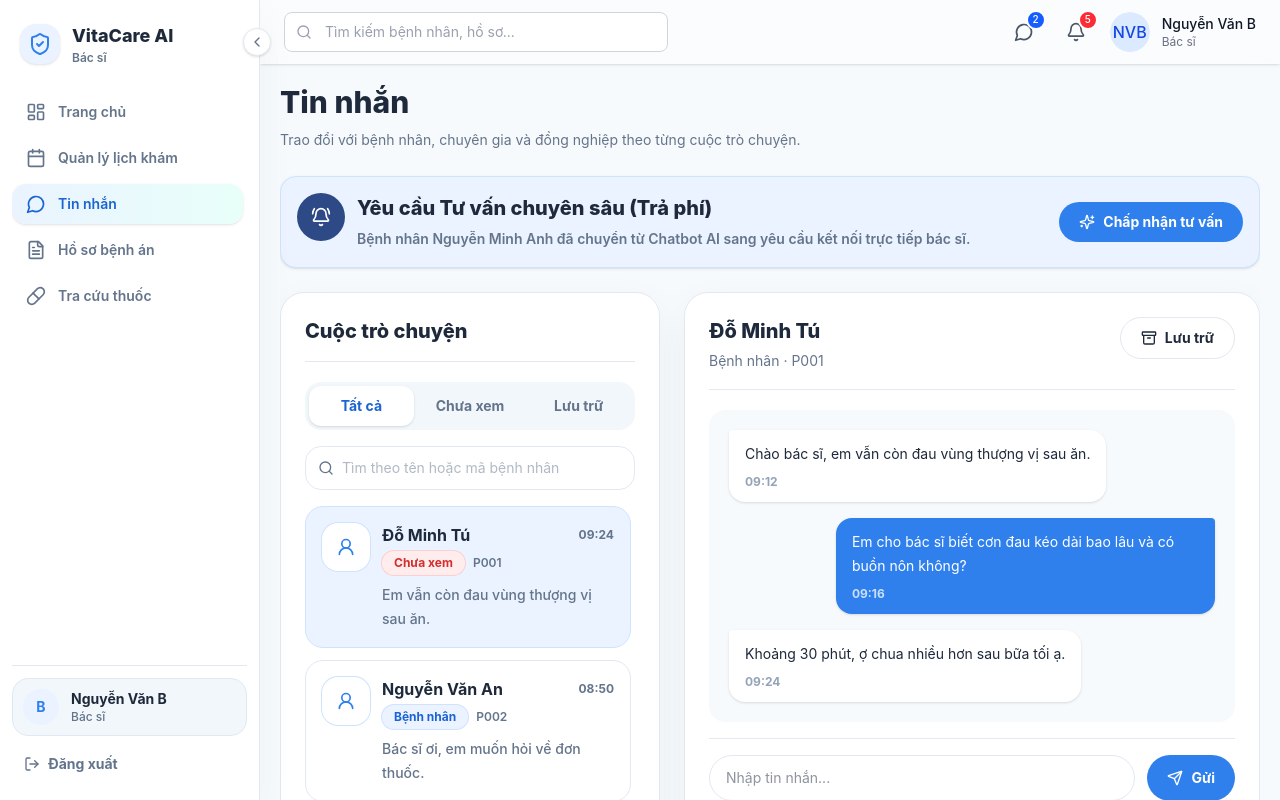
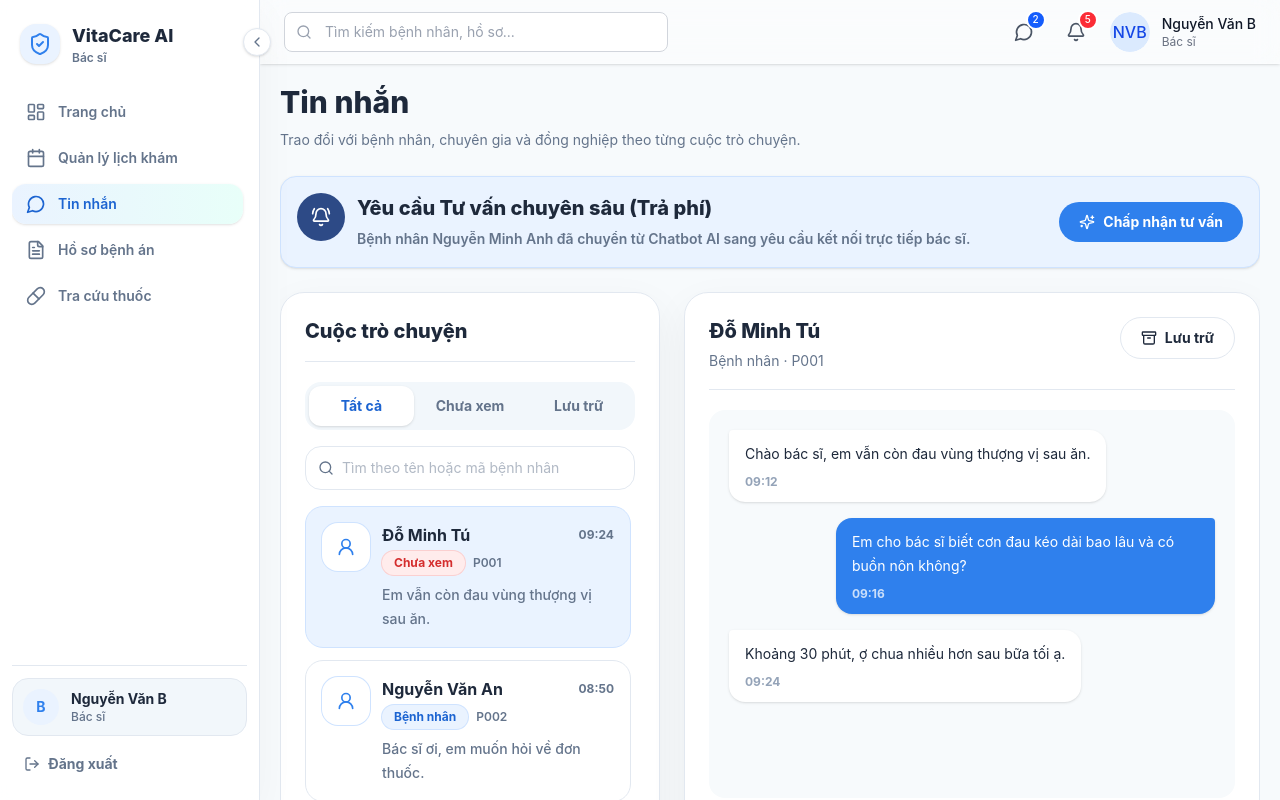
Before and after one commit to vnvha26/vita-care-ui, a React (Vite) app: page /doctor/chat in a window 1280 px wide. Built offline with nearby package versions, Linux system fonts and the light colour scheme.

Commit message:
Inbox: Resolve layout conflicts to keep flexbox active on mobile, securing input at card bottom

```diff
--- a/src/app/pages/doctor/chat.tsx
+++ b/src/app/pages/doctor/chat.tsx
@@ -188,7 +188,7 @@ export default function DoctorChat() {
       <div className="grid h-[calc(100vh-230px)] min-h-[420px] lg:h-[calc(100vh-190px)] lg:min-h-[500px] min-w-0 gap-6 lg:grid-cols-[320px_minmax(0,1fr)] xl:grid-cols-[380px_minmax(0,1fr)]">
         <SectionCard
           title="Cuộc trò chuyện"
-          className={cn("h-full flex flex-col min-w-0 overflow-hidden", showChatOnMobile ? "hidden lg:block" : "block")}
+          className={cn("h-full flex flex-col min-w-0 overflow-hidden", showChatOnMobile ? "hidden lg:flex" : "flex")}
         >
           <div className="mb-4 grid grid-cols-3 gap-1 rounded-2xl bg-[#F2F7FB] p-1">
             {(Object.keys(filterLabels) as ConversationFilter[]).map((item) => (
@@ -267,7 +267,7 @@ export default function DoctorChat() {
               </ActionButton>
             </div>
           }
-          className={cn("h-full flex min-w-0 flex-col", showChatOnMobile ? "block" : "hidden lg:block")}
+          className={cn("h-full flex min-w-0 flex-col", showChatOnMobile ? "flex" : "hidden lg:flex")}
         >
           <div className="flex-1 min-h-0 space-y-4 overflow-y-auto rounded-2xl bg-[#F7FAFC] p-5 custom-scrollbar">
             {selectedConversation.messages.map((message, index) => (
--- a/src/app/pages/patient/chat.tsx
+++ b/src/app/pages/patient/chat.tsx
@@ -183,7 +183,7 @@ export default function PatientChat() {
         {/* Left column - Conversations list */}
         <SectionCard
           title="Cuộc trò chuyện"
-          className={cn("h-full flex flex-col min-w-0 overflow-hidden", showChatOnMobile ? "hidden lg:block" : "block")}
+          className={cn("h-full flex flex-col min-w-0 overflow-hidden", showChatOnMobile ? "hidden lg:flex" : "flex")}
         >
           <div className="mb-4 grid grid-cols-3 gap-1 rounded-2xl bg-[#F2F7FB] p-1">
             {(Object.keys(filterLabels) as ConversationFilter[]).map((item) => (
@@ -277,7 +277,7 @@ export default function PatientChat() {
               </ActionButton>
             </div>
           }
-          className={cn("h-full flex min-w-0 flex-col", showChatOnMobile ? "block" : "hidden lg:block")}
+          className={cn("h-full flex min-w-0 flex-col", showChatOnMobile ? "flex" : "hidden lg:flex")}
         >
           <div className="flex-1 min-h-0 space-y-4 overflow-y-auto rounded-2xl bg-[#F7FAFC] p-5 custom-scrollbar">
             {selectedConversation.messages.map((message, index) => (
```
